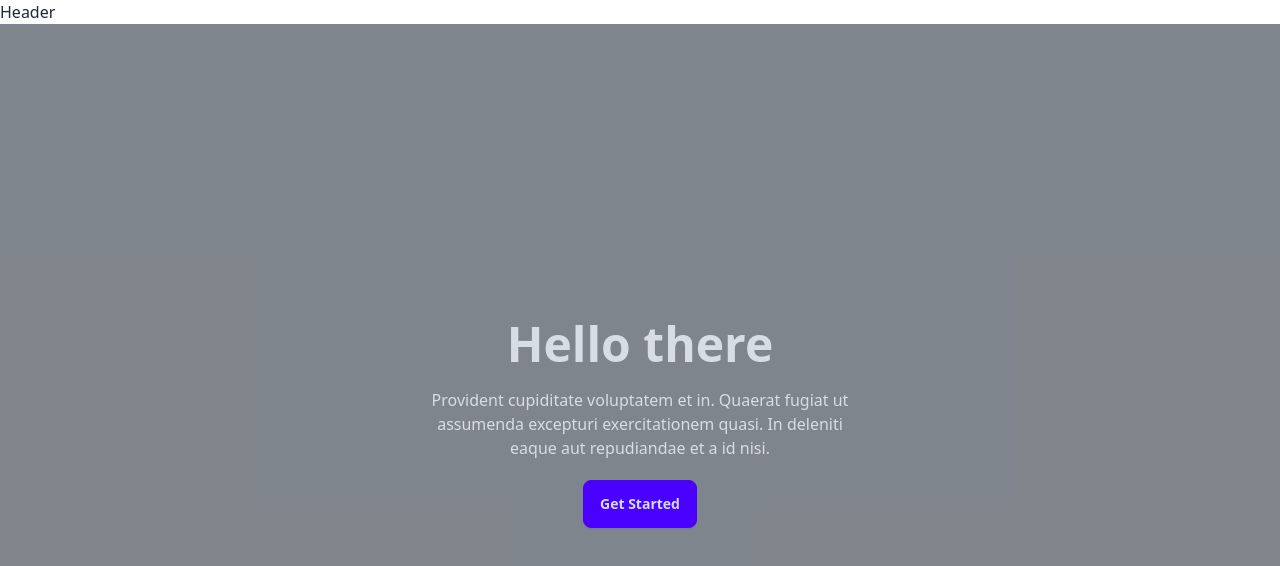
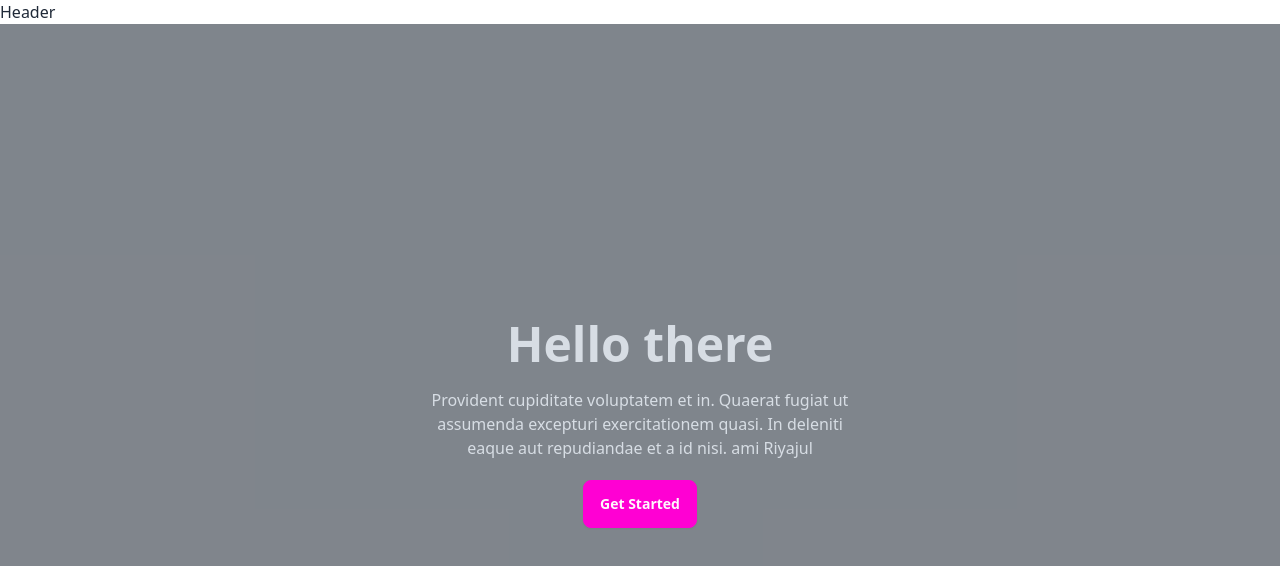
Before and after one commit to sartizalamayon/ClubSync_IntraHacktive_T6, a React (Vite) app: page / in a window 1280 px wide. Shown: the top 566 px of the page. Built offline with nearby package versions, Linux system fonts and the light colour scheme.

Commit message:
check: niaz

```diff
--- a/src/Pages/Home/Home.jsx
+++ b/src/Pages/Home/Home.jsx
@@ -9,9 +9,9 @@ const Home = () => {
       <h1 className="mb-5 text-5xl font-bold">Hello there</h1>
       <p className="mb-5">
         Provident cupiditate voluptatem et in. Quaerat fugiat ut assumenda excepturi exercitationem
-        quasi. In deleniti eaque aut repudiandae et a id nisi.
+        quasi. In deleniti eaque aut repudiandae et a id nisi. ami Riyajul
       </p>
-      <button className="btn btn-primary">Get Started</button>
+      <button className="btn btn-secondary">Get Started</button>
     </div>
   </div>
 </div>
--- a/src/Routes/Routes.jsx
+++ b/src/Routes/Routes.jsx
@@ -10,7 +10,7 @@ export const router = createBrowserRouter([
     children: [
       {
         path: "/",
-        element: <Home />,  // Update this line to render the Home component
+        element: <Home />,
       },
     ],
   },
```
